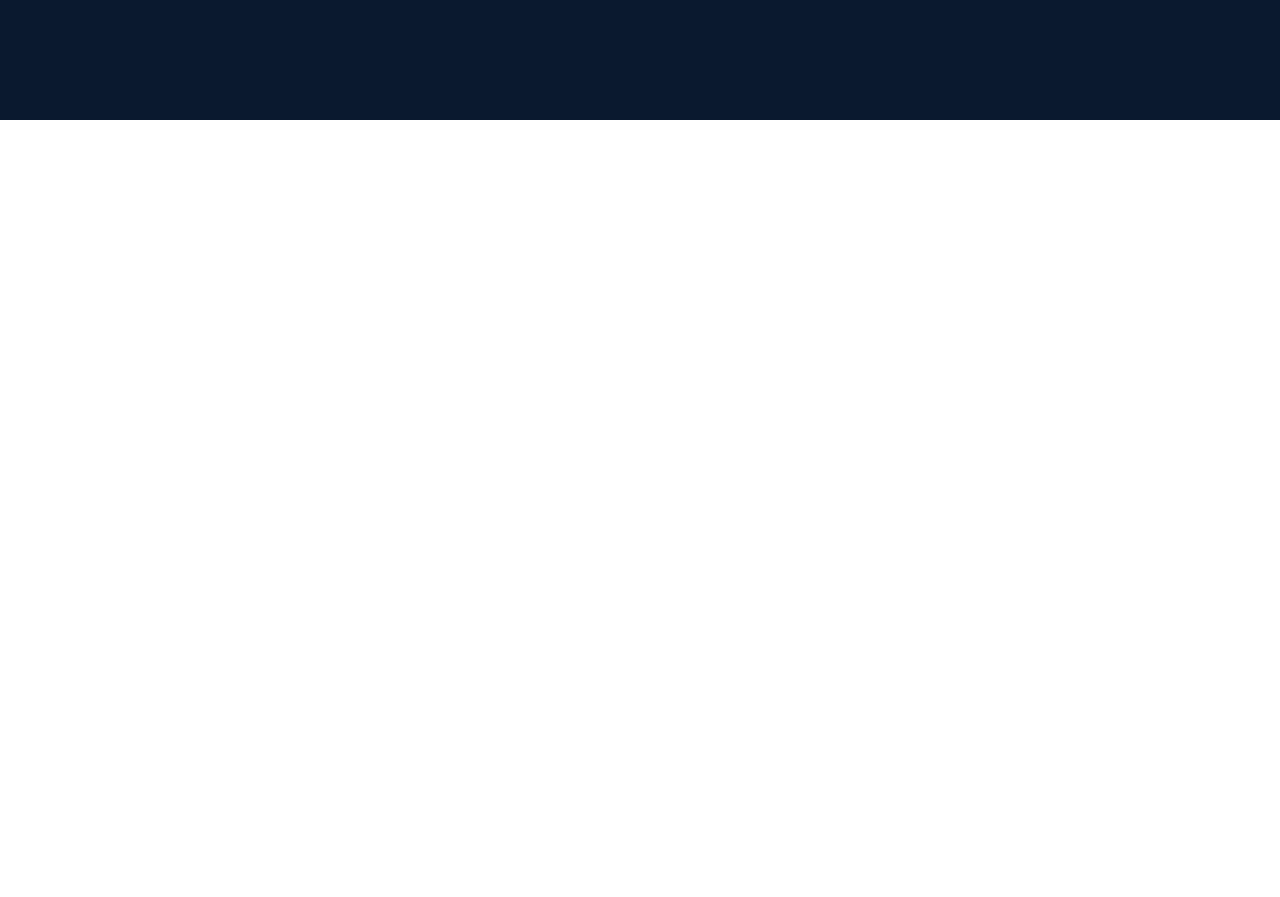
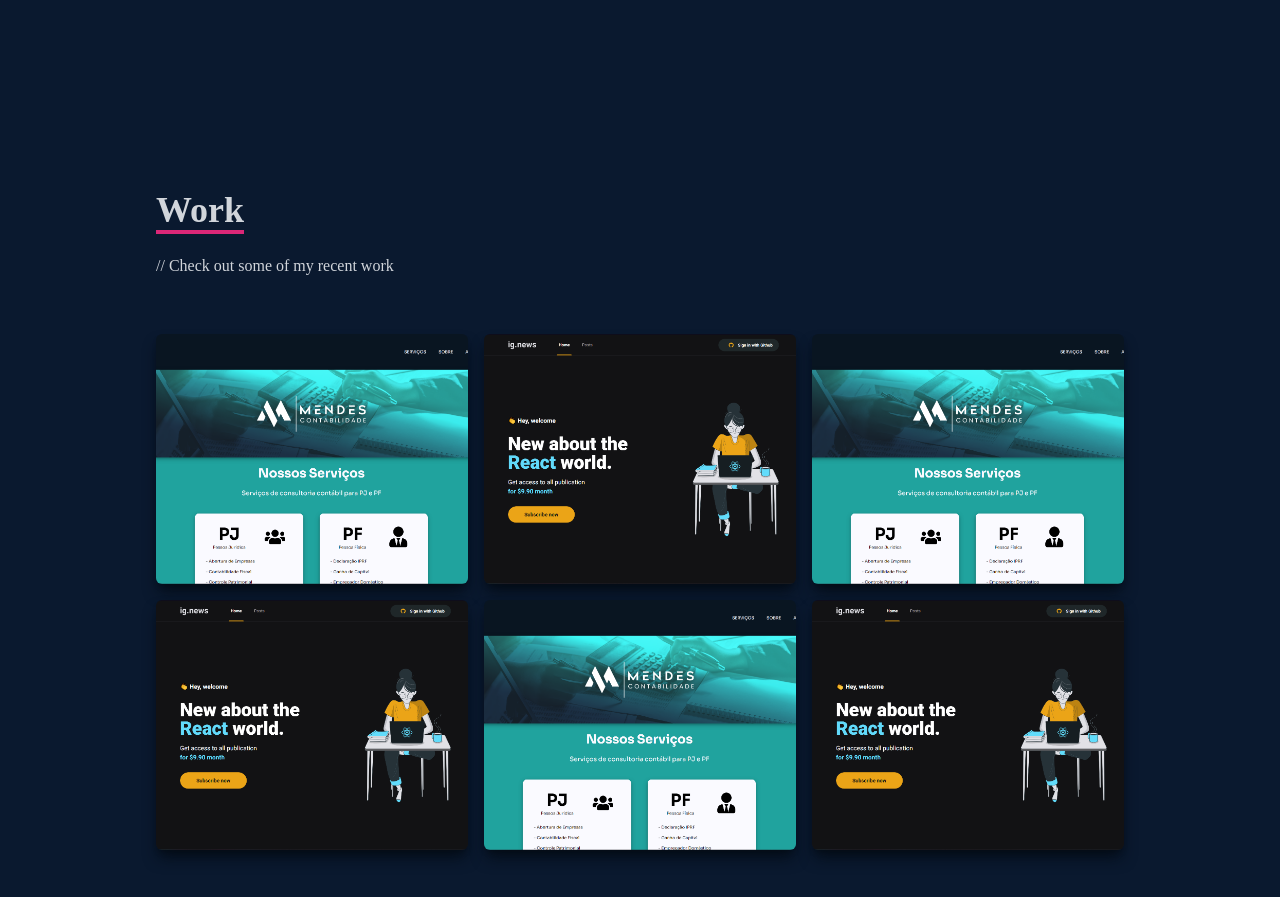
Before and after one commit to Iris-kon/my-portfolio, a React (Create React App) app: page / in a window 1280 px wide. Shown: the part 2280-3177 px from the top of the page. Before the commit the page ends 2400 px from the top, so only its background shows below. Built offline with nearby package versions, Linux system fonts and the light colour scheme.

Commit message:
creat work display

```diff
--- a/src/App.tsx
+++ b/src/App.tsx
@@ -3,6 +3,7 @@
 import { Home } from './components/Home'
 import { NavbAr } from './components/Navbar'
 import { Skills } from './components/Skills'
+import { Work } from './components/Work'
 
 function App() {
   return (
@@ -11,6 +12,7 @@
       <Home />
       <About />
       <Skills />
+      <Work />
     </div>
   )
 }
--- /dev/null
+++ b/src/assets/index.d.ts
@@ -0,0 +1,4 @@
+declare module "*.png" {
+   const value: any;
+   export = value;
+}
--- a/src/components/Skills.tsx
+++ b/src/components/Skills.tsx
@@ -7,8 +7,8 @@
     <div id="skills" className="w-full h-screen bg-[#0a192f] text-gray-300">
       <div className="max-w-[1000px] mx-auto p-4 flex flex-col justify-center w-full h-full">
         <div>
-          <p className="text-4xl font-bold border-b-4 border-pink-600 py-4 w-24">Skills</p>
-          <p className="py-4">&#47;&#47; These are the technologies I&rsquo;ve worked with</p>
+          <p className="text-4xl font-bold border-b-4 border-pink-600 inline">Skills</p>
+          <p className="py-6">&#47;&#47; These are the technologies I&rsquo;ve worked with</p>
         </div>
 
         <div className="w-full grid grid-cols-2 sm:grid-cols-6 gap-4 text-center py-8">
--- /dev/null
+++ b/src/components/Work.tsx
@@ -0,0 +1,169 @@
+import React from 'react'
+
+import IgNewsImg from '../assets/projects/ignews.png'
+import MendesImg from '../assets/projects/mendes-contabilidade.png'
+
+export function Work() {
+  return (
+    <div id="work" className="w-full md:h-screen bg-[#0a192f] text-gray-300">
+      <div className="max-w-[1000px] mx-auto p-4 flex flex-col justify-center w-full h-full">
+        <div className="pb-8">
+          <p className="text-4xl font-bold inline border-b-4 border-pink-600">Work</p>
+          <p className="py-6">&#47;&#47; Check out some of my recent work</p>
+        </div>
+
+        <div className="grid sm:grid-cols-2 md:grid-cols-3 gap-4">
+          {/* Grid Item */}
+          <div
+            style={{ backgroundImage: `url(${MendesImg})` }}
+            className="shadow-lg shadow-[#040c16] group container rounded-md flex justify-center items-center mx-auto content-div">
+            {/* Hover Effects */}
+
+            <div className="opacity-0 group-hover:opacity-100">
+              <span className="text-2xl font-bold text-white tracking-wider">
+                NextJs Landing page
+              </span>
+              <div className="pt-8 text-center">
+                <a href="/">
+                  <button className="text-center rounded-lg px-4 py-3 m-2 bg-white text-gray-700 font-bold text-lg">
+                    Demo
+                  </button>
+                </a>
+                <a href="/">
+                  <button className="text-center rounded-lg px-4 py-3 m-2 bg-white text-gray-700 font-bold text-lg">
+                    Code
+                  </button>
+                </a>
+              </div>
+            </div>
+          </div>
+
+          {/* Grid Item */}
+          <div
+            style={{ backgroundImage: `url(${IgNewsImg})` }}
+            className="shadow-lg shadow-[#040c16] group container rounded-md flex justify-center items-center mx-auto content-div">
+            {/* Hover Effects */}
+
+            <div className="opacity-0 group-hover:opacity-100">
+              <span className="text-2xl font-bold text-white tracking-wider">
+                NextJs Landing page
+              </span>
+              <div className="pt-8 text-center">
+                <a href="/">
+                  <button className="text-center rounded-lg px-4 py-3 m-2 bg-white text-gray-700 font-bold text-lg">
+                    Demo
+                  </button>
+                </a>
+                <a href="/">
+                  <button className="text-center rounded-lg px-4 py-3 m-2 bg-white text-gray-700 font-bold text-lg">
+                    Code
+                  </button>
+                </a>
+              </div>
+            </div>
+          </div>
+
+          {/* Grid Item */}
+          <div
+            style={{ backgroundImage: `url(${MendesImg})` }}
+            className="shadow-lg shadow-[#040c16] group container rounded-md flex justify-center items-center mx-auto content-div">
+            {/* Hover Effects */}
+
+            <div className="opacity-0 group-hover:opacity-100">
+              <span className="text-2xl font-bold text-white tracking-wider">
+                NextJs Landing page
+              </span>
+              <div className="pt-8 text-center">
+                <a href="/">
+                  <button className="text-center rounded-lg px-4 py-3 m-2 bg-white text-gray-700 font-bold text-lg">
+                    Demo
+                  </button>
+                </a>
+                <a href="/">
+                  <button className="text-center rounded-lg px-4 py-3 m-2 bg-white text-gray-700 font-bold text-lg">
+                    Code
+                  </button>
+                </a>
+              </div>
+            </div>
+          </div>
+
+          {/* Grid Item */}
+          <div
+            style={{ backgroundImage: `url(${IgNewsImg})` }}
+            className="shadow-lg shadow-[#040c16] group container rounded-md flex justify-center items-center mx-auto content-div">
+            {/* Hover Effects */}
+
+            <div className="opacity-0 group-hover:opacity-100">
+              <span className="text-2xl font-bold text-white tracking-wider">
+                NextJs Landing page
+              </span>
+              <div className="pt-8 text-center">
+                <a href="/">
+                  <button className="text-center rounded-lg px-4 py-3 m-2 bg-white text-gray-700 font-bold text-lg">
+                    Demo
+                  </button>
+                </a>
+                <a href="/">
+                  <button className="text-center rounded-lg px-4 py-3 m-2 bg-white text-gray-700 font-bold text-lg">
+                    Code
+                  </button>
+                </a>
+              </div>
+            </div>
+          </div>
+
+          {/* Grid Item */}
+          <div
+            style={{ backgroundImage: `url(${MendesImg})` }}
+            className="shadow-lg shadow-[#040c16] group container rounded-md flex justify-center items-center mx-auto content-div">
+            {/* Hover Effects */}
+
+            <div className="opacity-0 group-hover:opacity-100">
+              <span className="text-2xl font-bold text-white tracking-wider">
+                NextJs Landing page
+              </span>
+              <div className="pt-8 text-center">
+                <a href="/">
+                  <button className="text-center rounded-lg px-4 py-3 m-2 bg-white text-gray-700 font-bold text-lg">
+                    Demo
+                  </button>
+                </a>
+                <a href="/">
+                  <button className="text-center rounded-lg px-4 py-3 m-2 bg-white text-gray-700 font-bold text-lg">
+                    Code
+                  </button>
+                </a>
+              </div>
+            </div>
+          </div>
+
+          {/* Grid Item */}
+          <div
+            style={{ backgroundImage: `url(${IgNewsImg})` }}
+            className="shadow-lg shadow-[#040c16] group container rounded-md flex justify-center items-center mx-auto content-div">
+            {/* Hover Effects */}
+
+            <div className="opacity-0 group-hover:opacity-100">
+              <span className="text-2xl font-bold text-white tracking-wider">
+                NextJs Landing page
+              </span>
+              <div className="pt-8 text-center">
+                <a href="/">
+                  <button className="text-center rounded-lg px-4 py-3 m-2 bg-white text-gray-700 font-bold text-lg">
+                    Demo
+                  </button>
+                </a>
+                <a href="/">
+                  <button className="text-center rounded-lg px-4 py-3 m-2 bg-white text-gray-700 font-bold text-lg">
+                    Code
+                  </button>
+                </a>
+              </div>
+            </div>
+          </div>
+        </div>
+      </div>
+    </div>
+  )
+}
--- a/src/index.css
+++ b/src/index.css
@@ -13,3 +13,18 @@
     @apply cursor-pointer;
   }
 }
+
+.content-div {
+  background-repeat: no-repeat;
+  background-size: cover;
+  background-position: center;
+  height: 250px;
+}
+
+.content-div:hover {
+  background-image: linear-gradient(
+    to right,
+    rgba(112, 157, 255, 0.8),
+    hsla(242, 74%, 61%, 0.8)
+  ) !important;
+}
```
Also changed, not shown: src/assets/projects/ignews.png (added), src/assets/projects/mendes-contabilidade.png (added).
